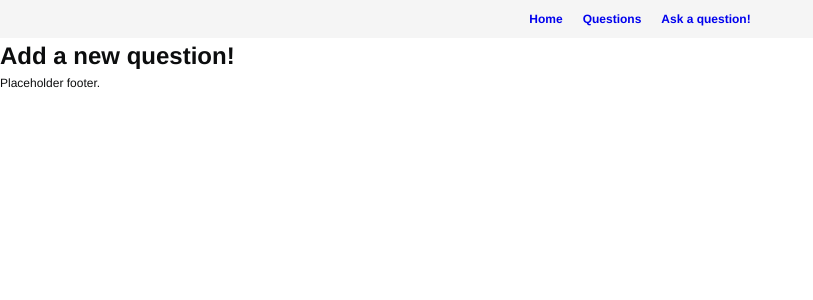
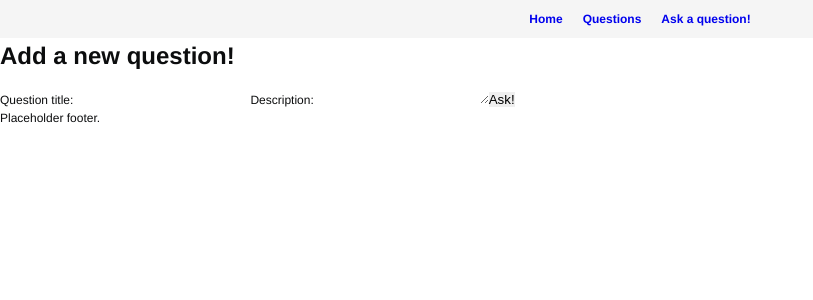
Before and after one commit to CodecoolGlobal/mars-exploration-3-java-tmsnvkcc, a React (Create React App) app in the folder frontend/: page /question/new in a window 1280 px wide. Shown: the top 300 px of the page, without its empty margins (0-813 px from the left). Built offline with nearby package versions, Linux system fonts and the light colour scheme.

Commit message:
new question basic frontend fone

```diff
--- a/frontend/src/pages/AddQuestion/AddQuestion.page.jsx
+++ b/frontend/src/pages/AddQuestion/AddQuestion.page.jsx
@@ -1,9 +1,51 @@
 import "./AddQuestion.css";
+import React, { useState } from "react";
+import { useNavigate } from "react-router-dom";
 
 const AddQuestionPage = () => {
+  const [title, setTitle] = useState("");
+  const [description, setDescription] = useState("");
+  const navigate = useNavigate();
+  const handleFormSubmit = async (e) => {
+    e.preventDefault();
+    await fetch(
+        "/api/questions/",
+        {
+          method: "POST",
+          headers: {
+            "Content-Type": "application/json"
+          },
+          body: JSON.stringify({
+            title: title,
+            description: description
+              })
+        })
+    navigate("/");
+  }
+
+
   return (
     <div>
       <h1>Add a new question!</h1>
+        <form onSubmit={handleFormSubmit} >
+          <label>
+            Question title:
+            <input
+                name="title"
+                value={title}
+                onChange={event => setTitle(event.target.value)}
+            />
+          </label>
+          <label>
+            Description:
+            <textarea
+                name="description"
+                value={description}
+                onChange={event=> setDescription(event.target.value)}
+            />
+          </label>
+          <button type={"submit"} >Ask!</button>
+        </form>
     </div>
   );
 };
```
